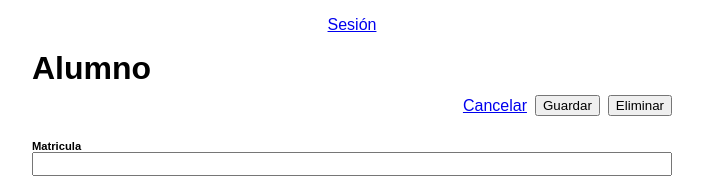
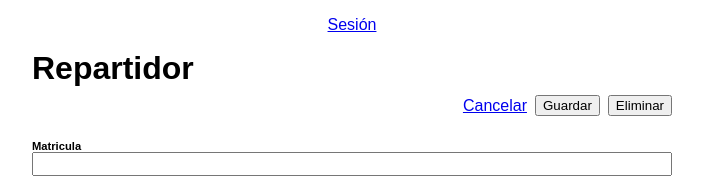
Before and after one commit to proyectoohaweb50/proyectoohaweb50.github.io, a plain HTML site: page alumno.html in a window 1280 px wide. Shown: the top 178 px of the page, without its empty margins (288-991 px from the left). Drawn offline with Linux system fonts and the light colour scheme; no server answers.

Commit message:
Update alumno.html

```diff
--- a/alumno.html
+++ b/alumno.html
@@ -30,7 +30,7 @@
   <form name="forma">
     <mi-nav></mi-nav>
     <header>
-      <h1>Alumno</h1>
+      <h1>Repartidor</h1> <!--Alumno en H1 *Repartidor-->
       <div class="herramientas">
         <a href="alumnos.html">
           Cancelar</a>
```
